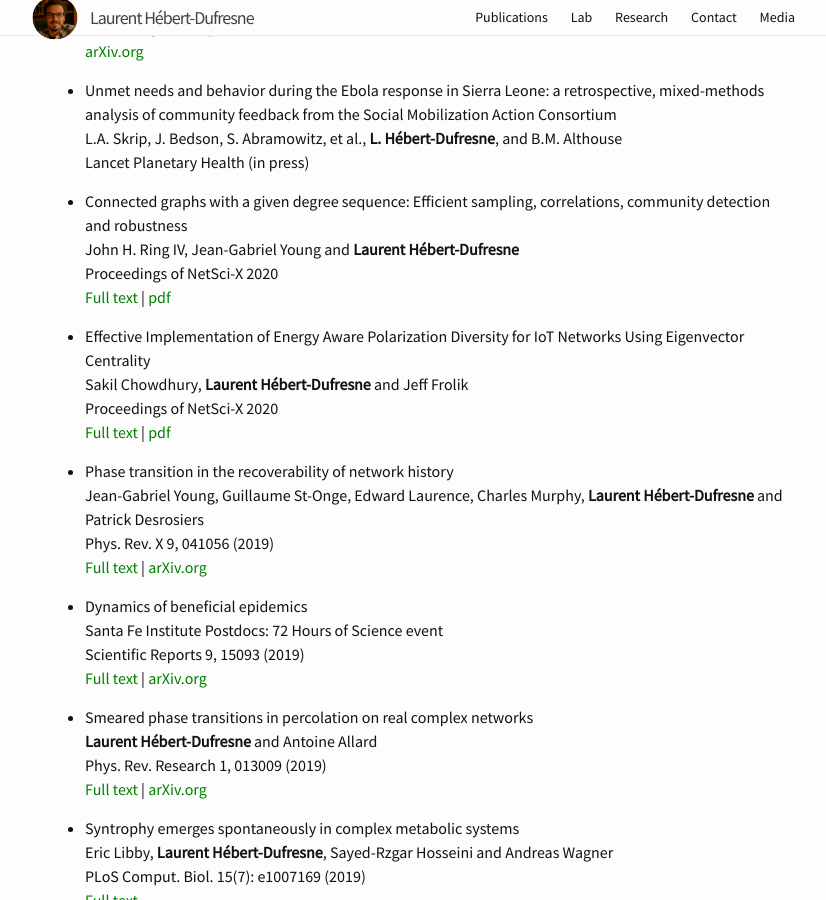
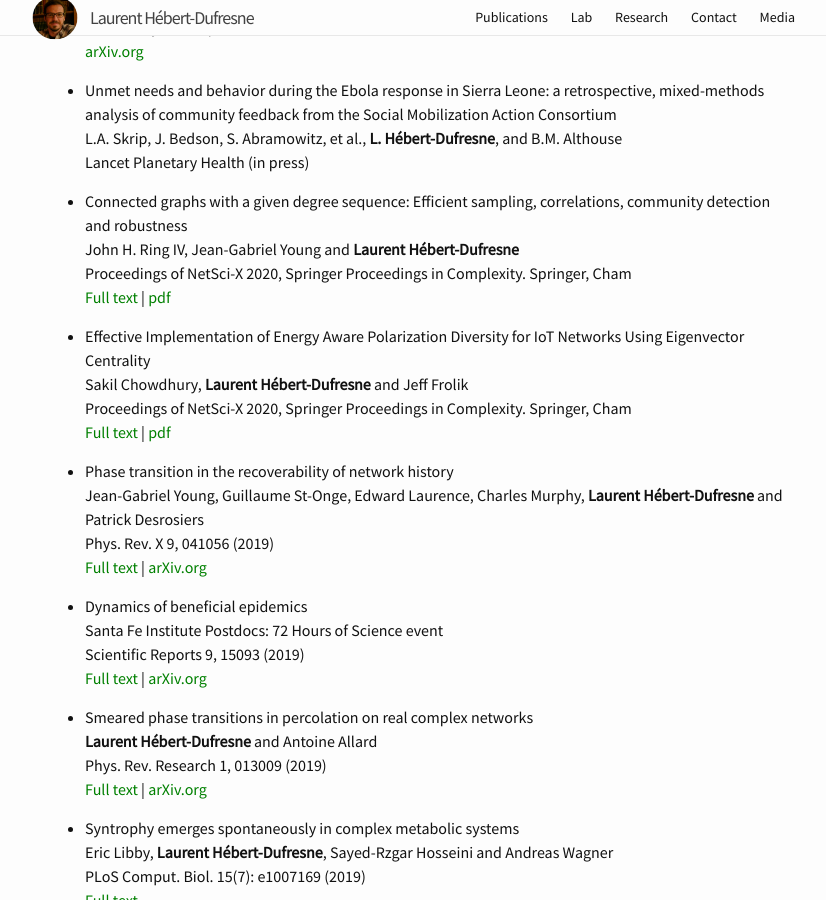
Before and after one commit to laurenthebertdufresne/laurenthebertdufresne.github.io, a Jekyll site: the page built from _pages/publications.md, in a window 1280 px wide and 900 px high, scrolled down 756 px. Shown: the whole window, without its empty margins (215-1041 px from the left). Built offline with Jekyll 4.4.1, drawn with Linux system fonts in a browser that asks for light colours.

Commit message:
update netscix refs

```diff
--- a/_pages/publications.md
+++ b/_pages/publications.md
@@ -28,12 +28,12 @@ weight: 2
 
 *   Connected graphs with a given degree sequence: Efficient sampling, correlations, community detection and robustness
     John H. Ring IV, Jean-Gabriel Young and **Laurent Hébert-Dufresne**
-    Proceedings of NetSci-X 2020
+    Proceedings of NetSci-X 2020, Springer Proceedings in Complexity. Springer, Cham
     [Full text](https://link.springer.com/chapter/10.1007/978-3-030-38965-9_3) | [pdf](/file/Ring_etal_ConnectedCM.pdf)
 
 *   Effective Implementation of Energy Aware Polarization Diversity for IoT Networks Using Eigenvector Centrality
     Sakil Chowdhury, **Laurent Hébert-Dufresne** and Jeff Frolik
-    Proceedings of NetSci-X 2020
+    Proceedings of NetSci-X 2020, Springer Proceedings in Complexity. Springer, Cham
     [Full text](https://link.springer.com/chapter/10.1007/978-3-030-38965-9_17) | [pdf](/file/Chowdhury_etal_IoT.pdf)
 
 *   Phase transition in the recoverability of network history
```
